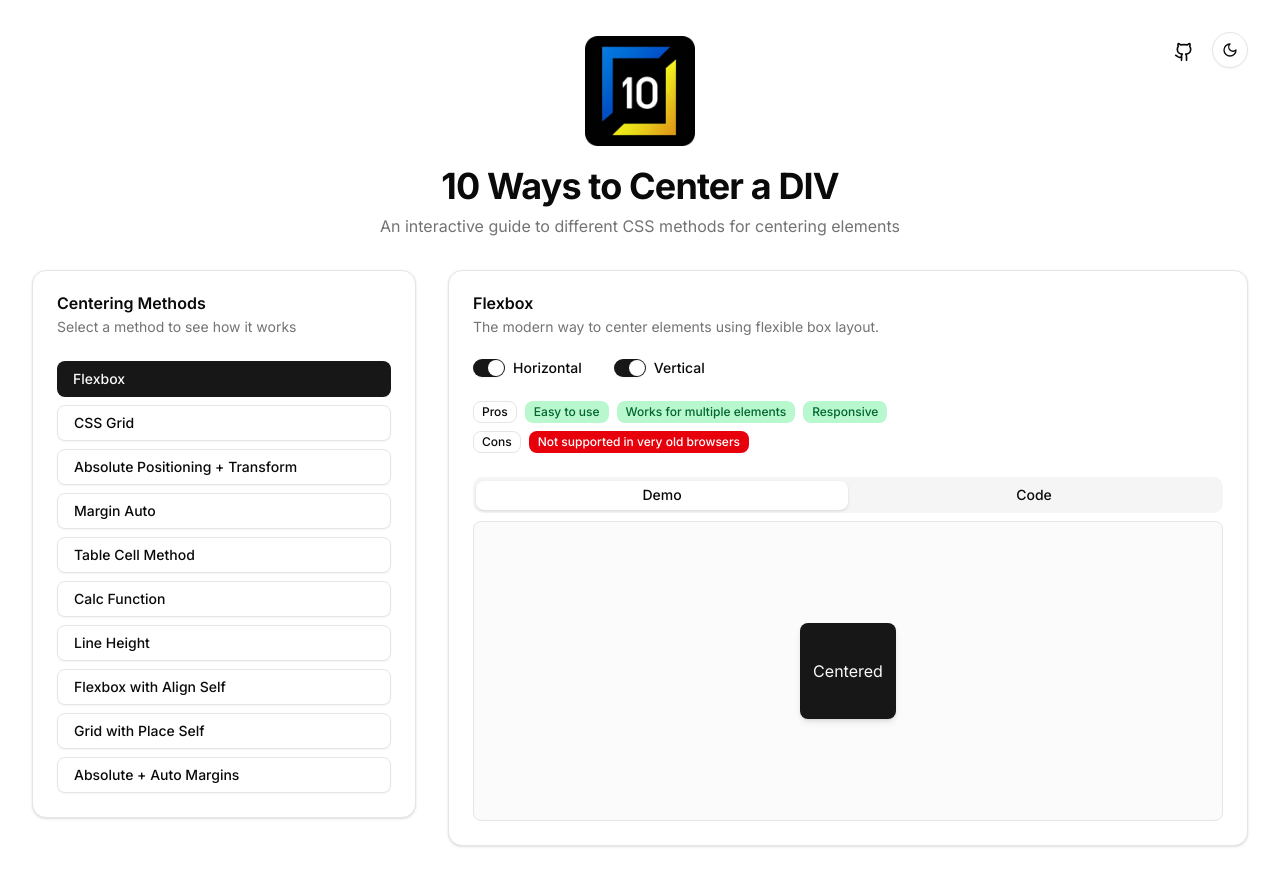
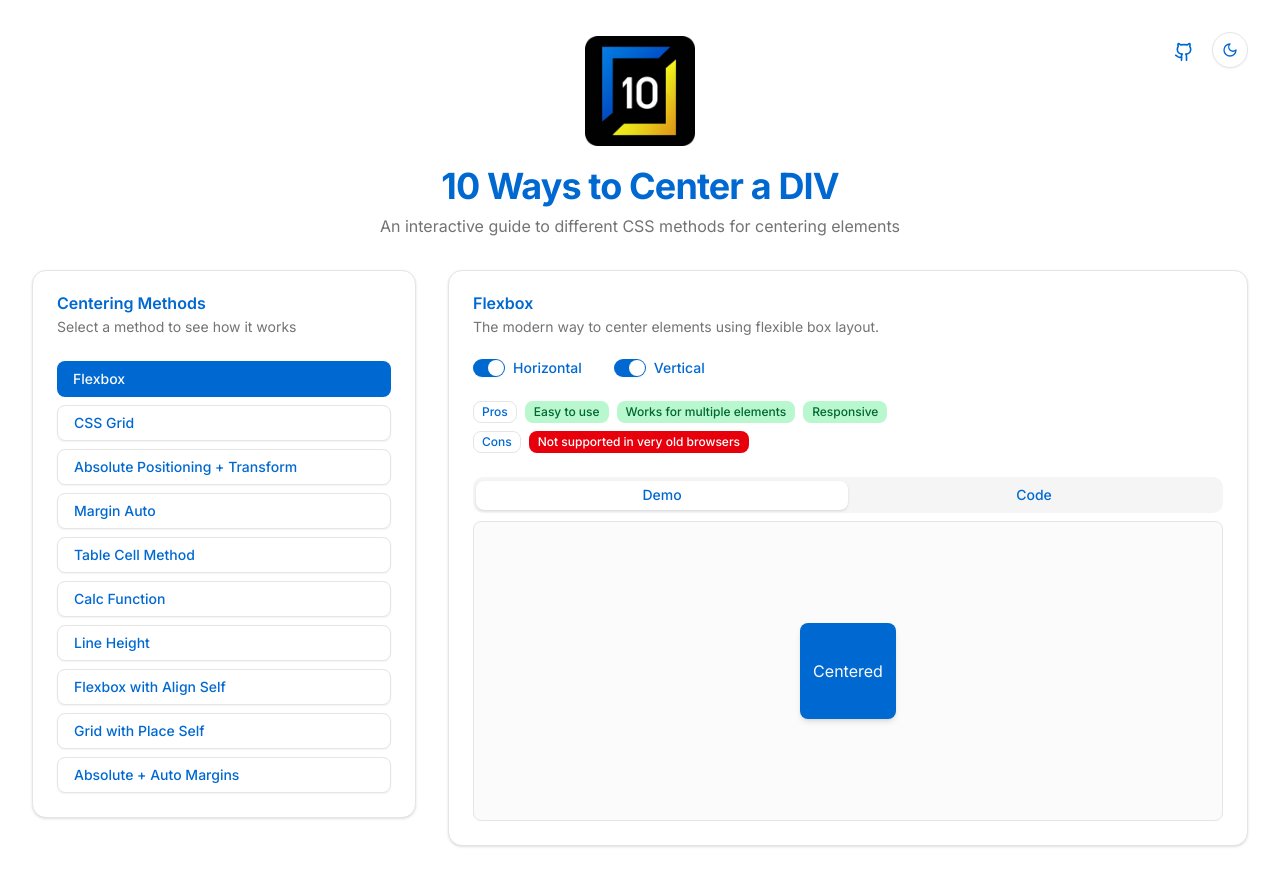
Before and after one commit to getFrontend/app-center-div, a Next.js app: page / in a window 1280 px wide. Built offline with nearby package versions, Linux system fonts and the light colour scheme.

Commit message:
update colors for light & dark themes

```diff
--- a/app/globals.css
+++ b/app/globals.css
@@ -46,19 +46,19 @@
 :root {
   --radius: 0.625rem;
   --background: oklch(1 0 0);
-  --foreground: oklch(0.145 0 0);
+  --foreground: hsl(210, 100%, 41%); /* Changed from black to blue */
   --card: oklch(1 0 0);
-  --card-foreground: oklch(0.145 0 0);
+  --card-foreground: hsl(210, 100%, 41%); /* Changed from black to blue */
   --popover: oklch(1 0 0);
-  --popover-foreground: oklch(0.145 0 0);
-  --primary: oklch(0.205 0 0);
+  --popover-foreground: hsl(210, 100%, 41%); /* Changed from black to blue */
+  --primary: hsl(210, 100%, 41%); /* Changed from black to blue */
   --primary-foreground: oklch(0.985 0 0);
   --secondary: oklch(0.97 0 0);
-  --secondary-foreground: oklch(0.205 0 0);
+  --secondary-foreground: hsl(210, 100%, 41%); /* Changed from black to blue */
   --muted: oklch(0.97 0 0);
   --muted-foreground: oklch(0.556 0 0);
   --accent: oklch(0.97 0 0);
-  --accent-foreground: oklch(0.205 0 0);
+  --accent-foreground: hsl(210, 100%, 41%); /* Changed from black to blue */
   --destructive: oklch(0.577 0.245 27.325);
   --border: oklch(0.922 0 0);
   --input: oklch(0.922 0 0);
@@ -80,19 +80,19 @@
 
 .dark {
   --background: oklch(0.145 0 0);
-  --foreground: oklch(0.985 0 0);
+  --foreground: hsl(46, 81%, 49%); /* Changed from white to gold */
   --card: oklch(0.205 0 0);
-  --card-foreground: oklch(0.985 0 0);
+  --card-foreground: hsl(46, 81%, 49%); /* Changed from white to gold */
   --popover: oklch(0.205 0 0);
-  --popover-foreground: oklch(0.985 0 0);
-  --primary: oklch(0.922 0 0);
+  --popover-foreground: hsl(46, 81%, 49%); /* Changed from white to gold */
+  --primary: hsl(46, 81%, 49%); /* Changed from white to gold */
   --primary-foreground: oklch(0.205 0 0);
   --secondary: oklch(0.269 0 0);
-  --secondary-foreground: oklch(0.985 0 0);
+  --secondary-foreground: hsl(46, 81%, 49%); /* Changed from white to gold */
   --muted: oklch(0.269 0 0);
   --muted-foreground: oklch(0.708 0 0);
   --accent: oklch(0.269 0 0);
-  --accent-foreground: oklch(0.985 0 0);
+  --accent-foreground: hsl(46, 81%, 49%); /* Changed from white to gold */
   --destructive: oklch(0.704 0.191 22.216);
   --border: oklch(1 0 0 / 10%);
   --input: oklch(1 0 0 / 15%);
```
